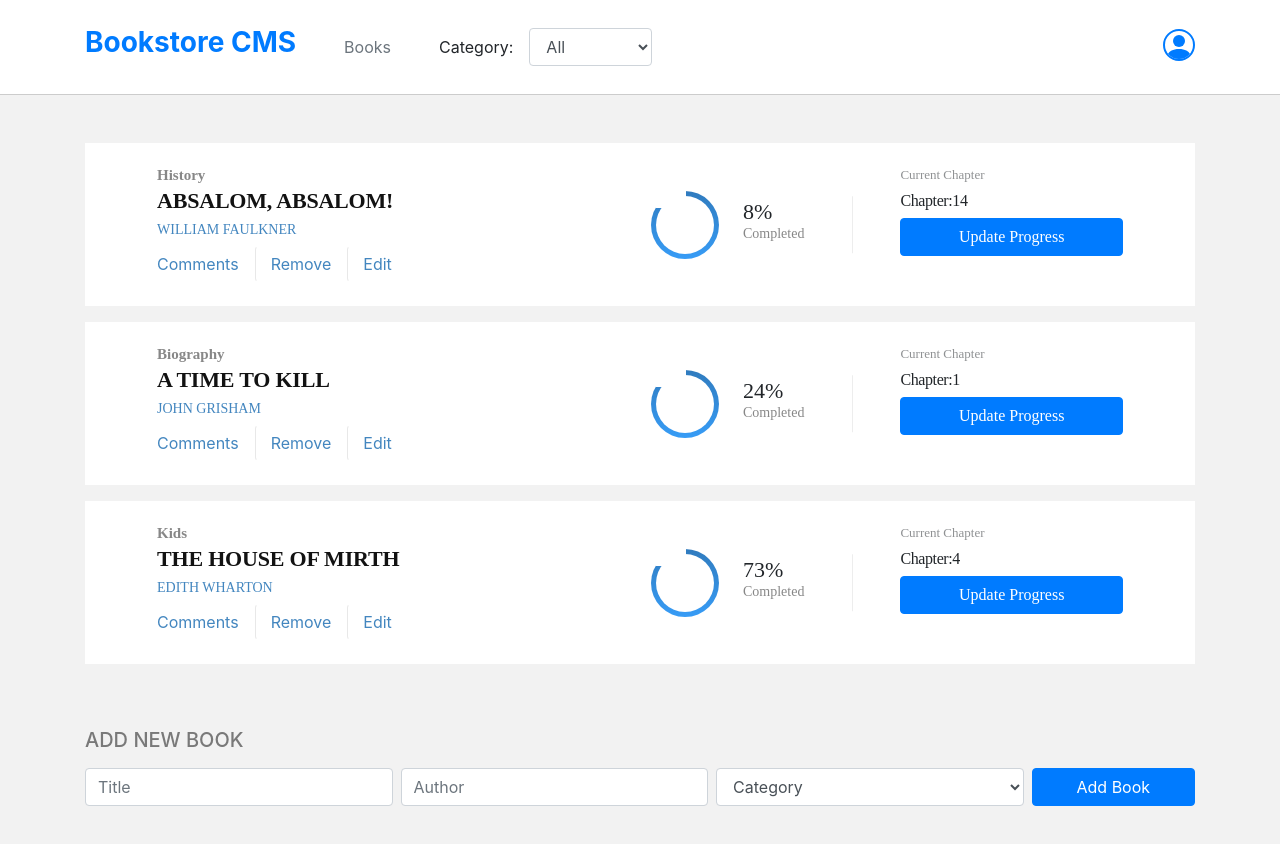
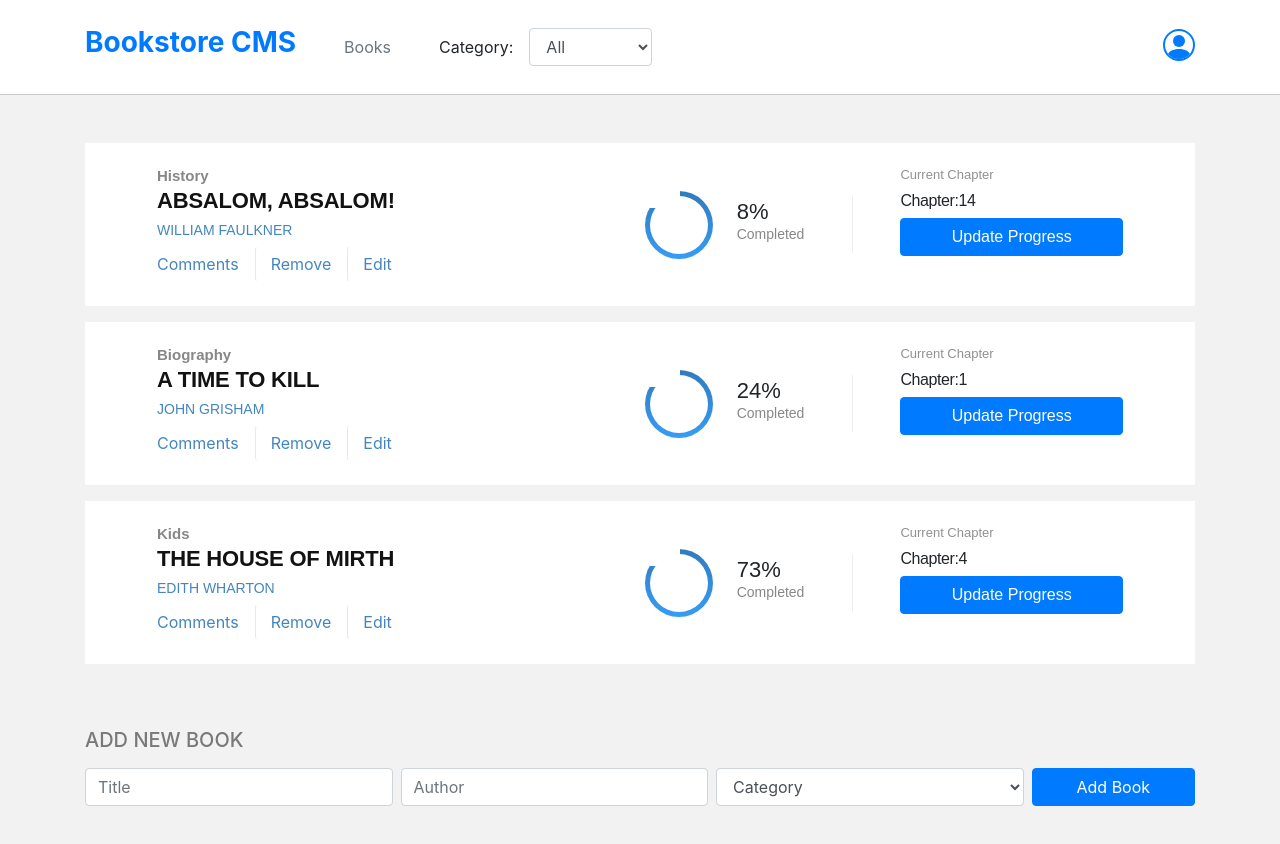
Before and after one commit to OlawaleJoseph/Bookstore, a React (Create React App) app: page / in a window 1280 px wide. Shown: the top 844 px of the page. Built offline with nearby package versions, Linux system fonts and the light colour scheme.

Commit message:
fix linter errors

```diff
--- a/src/index.scss
+++ b/src/index.scss
@@ -1,17 +1,18 @@
 @import "~bootstrap/scss/bootstrap";
+
 .App {
   background-color: rgba(0, 0, 0, 0.05);
   min-height: 100vh;
 }
 
 header {
-  border-bottom: 1px solid #ccc
+  border-bottom: 1px solid #ccc;
 }
 
 .category {
   color: #121212;
   opacity: 0.5;
-  font-family: Montserrat;
+  font-family: Montserrat, sans-serif;
   font-size: 15px;
   font-weight: bold;
   font-stretch: normal;
@@ -22,7 +23,7 @@ header {
 
 .title {
   color: #121212;
-  font-family: RobotoSlab;
+  font-family: RobotoSlab, sans-serif;
   font-size: 22px;
   font-weight: bold;
   font-stretch: normal;
@@ -32,7 +33,7 @@ header {
 }
 
 .author {
-  font-family: RobotoSlab;
+  font-family: RobotoSlab, sans-serif;
   font-size: 14px;
   font-weight: 300;
   font-stretch: normal;
@@ -46,7 +47,7 @@ header {
   color: #4386bf;
   padding: 5px 15px;
   border-left: solid 1px #e8e8e8;
-  background-color: #ffffff;
+  background-color: #fff;
 }
 
 .book-actions button:first-child {
@@ -85,7 +86,7 @@ header {
 }
 
 .percentage {
-  font-family: Montserrat;
+  font-family: Montserrat, sans-serif;
   font-size: 22px;
   font-weight: normal;
   font-stretch: normal;
@@ -99,7 +100,7 @@ header {
 }
 
 .book-left {
-  width: 70%
+  width: 70%;
 }
 
 .book {
@@ -109,15 +110,16 @@ header {
 .book-right {
   position: relative;
   width: 30%;
-  font-family: RobotoSlab;
+  font-family: RobotoSlab, sans-serif;
   font-style: normal;
   line-height: normal;
   font-stretch: normal;
+
   .current-chapter {
-  opacity: 0.5;
-  font-size: 13px;
-  font-weight: 300;
-  letter-spacing: normal;
+    opacity: 0.5;
+    font-size: 13px;
+    font-weight: 300;
+    letter-spacing: normal;
   }
 
   h3 {
@@ -134,11 +136,11 @@ header {
     width: 1px;
     height: 50%;
     background-color: rgba(0, 0, 0, 0.07);
-    transform: translateY(-50%)
+    transform: translateY(-50%);
   }
 }
 
 .form-title {
   font-size: 20px;
-  color: rgba(0, 0, 0, 0.5)
+  color: rgba(0, 0, 0, 0.5);
 }
```
